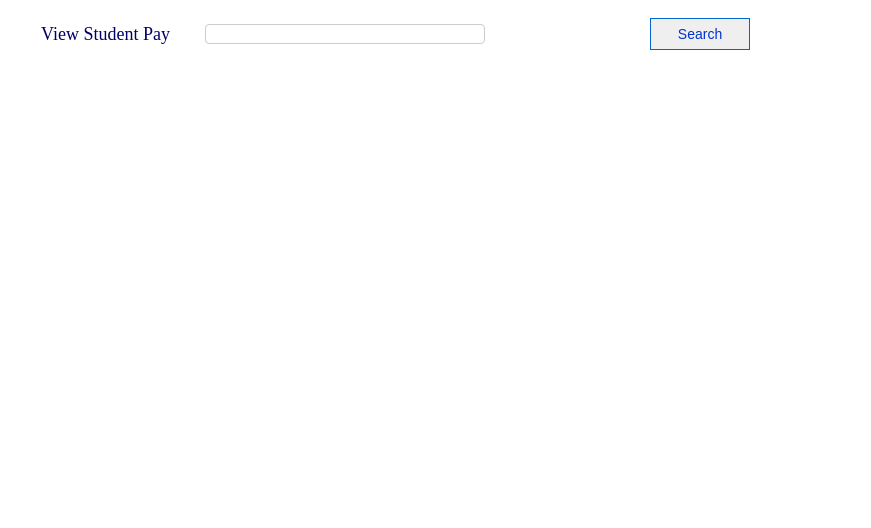
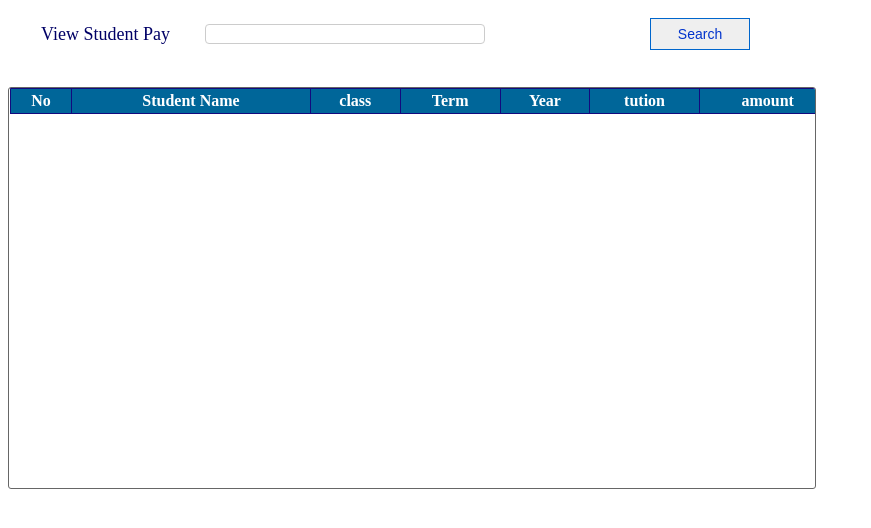
Before and after one commit to Valley-View-University/SHS_School_MS, a PHP site: page /View_studentpay.php in a window 1280 px wide. Shown: the top 528 px of the page, without its empty margins (0-871 px from the left). Run offline with PHP 8.4, Linux system fonts and the light colour scheme; lists and menus that the app fills with data are empty.

Commit message:
update studentpay

```diff
--- a/View_studentpay.php
+++ b/View_studentpay.php
@@ -21,3 +21,21 @@
     </tr>
 </table>
 </form>
+	</div><!--- end of style_div -->
+<br />
+<div id="content-input">
+<form method="post">
+
+    <table border="1" width="1050px" align="center" cellpadding="3" class="mytable" cellspacing="0">
+        <tr>
+            <th>No</th>
+            <th>Student Name</th>
+            <th>class</th>
+            <th>Term</th>
+            <th>Year</th>
+            <th>tution</th>
+            <th>amount</th>
+            <th>Balance</th>
+			<th>date</th>
+
+        </tr>
```
